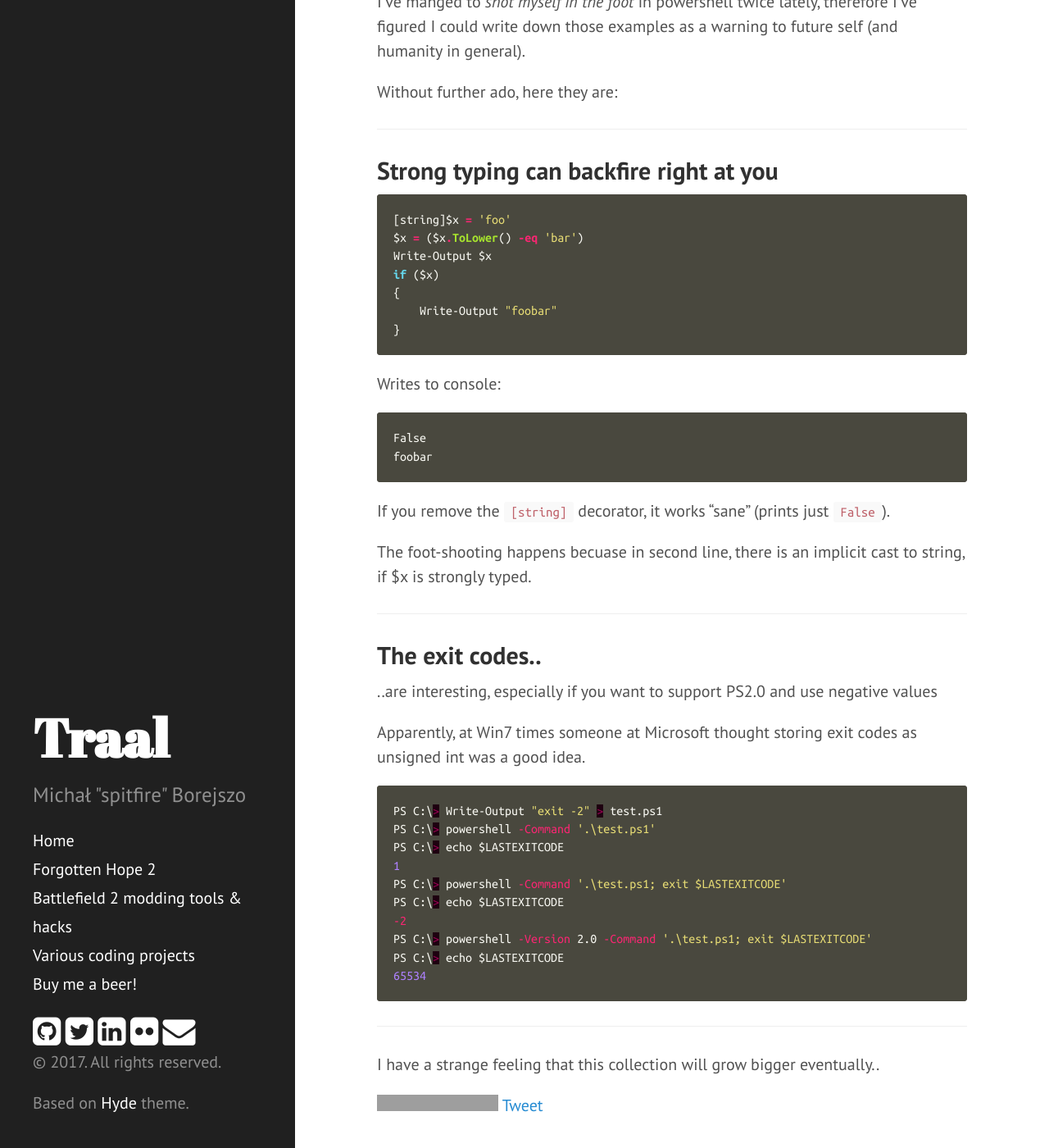
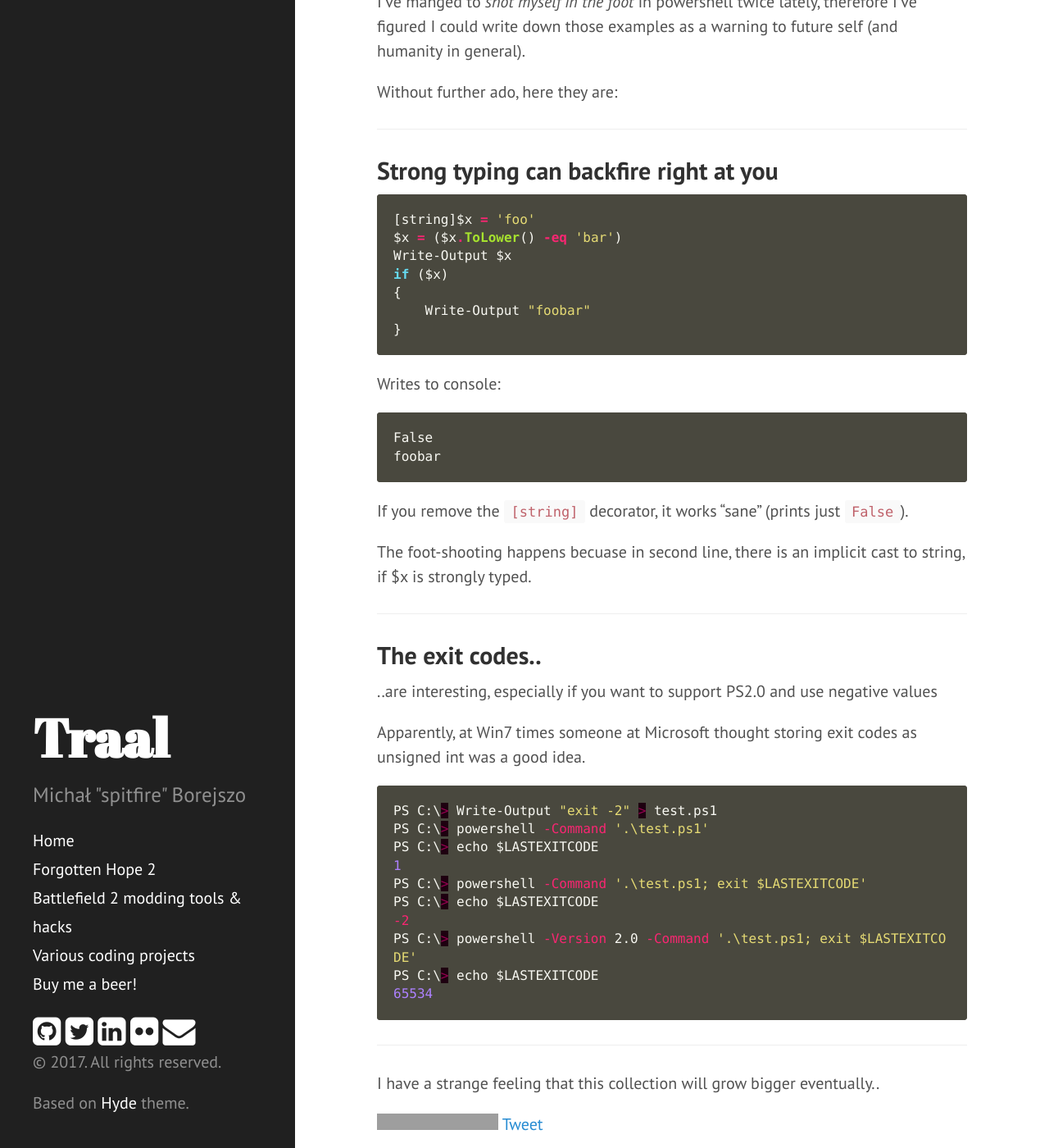
Before and after one commit to spitfire05/spitfire05.github.io, a Jekyll site: the page built from index.html, in a window 1280 px wide and 1400 px high, scrolled down 193 px. Shown: the whole window at 82% size. Built offline with Jekyll 4.4.1, drawn with Linux system fonts in a browser that asks for light colours; nearby versions of some CDN libraries; the list of posts is cut into pages by our own code; comment, search, counter and statistics services are not loaded; grey boxes are pictures that could not be loaded.

Commit message:
Update traal.css

```diff
--- a/public/css/traal.css
+++ b/public/css/traal.css
@@ -1,8 +1,8 @@
 code, pre {
-	font-family: "Ubuntu Mono", Consolas, "Lucida Console", Menlo, Monaco, "Courier New", monospace;
+	font-family: Consolas,Menlo,Monaco,Lucida Console,Liberation Mono,DejaVu Sans Mono,Bitstream Vera Sans Mono,Courier New,monospace,sans-serif;
 }
 
-@media (min-width: 95em) {
+@media (min-width: 105em) {
   .content {
       margin:auto;
   }
```
